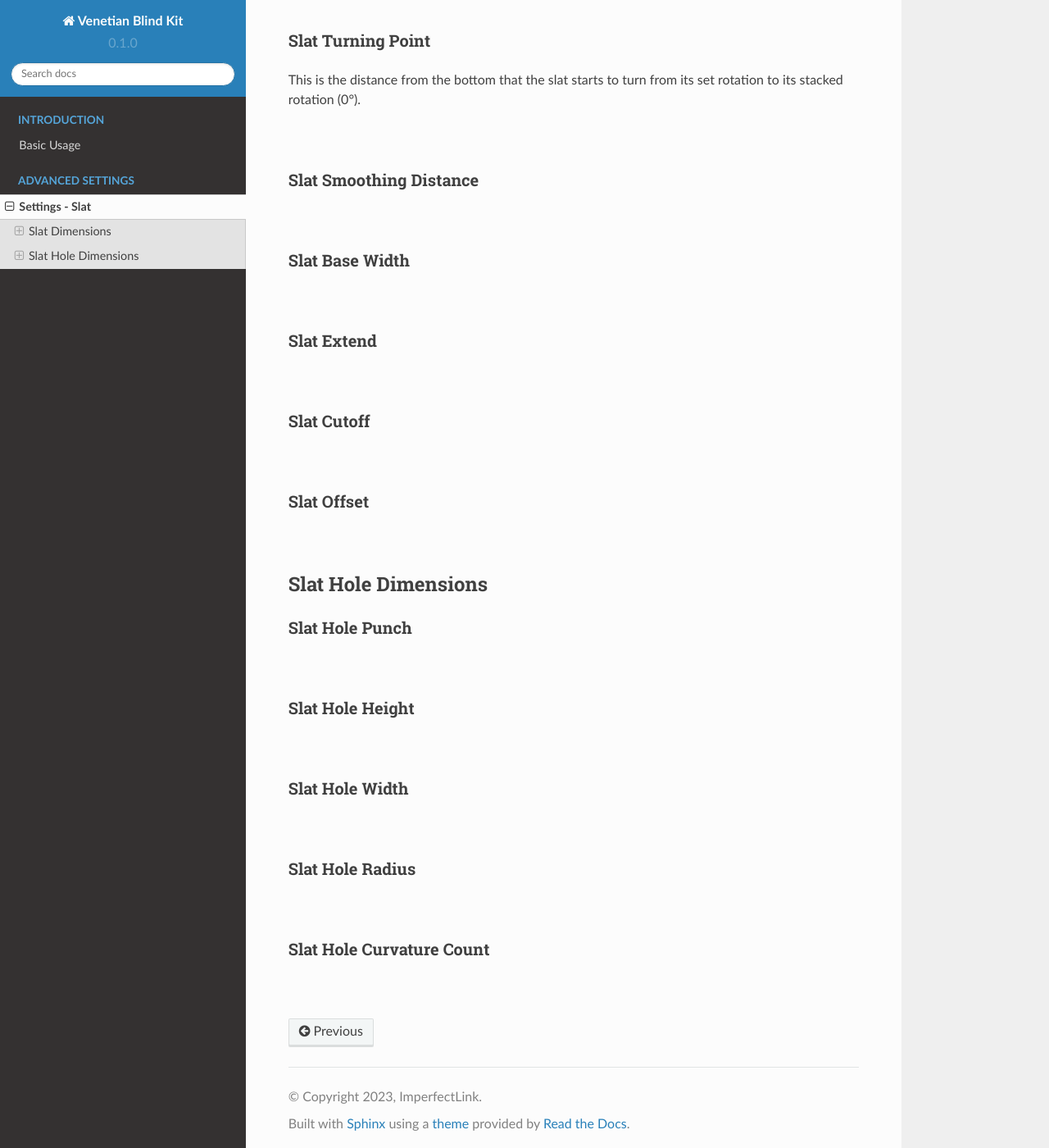
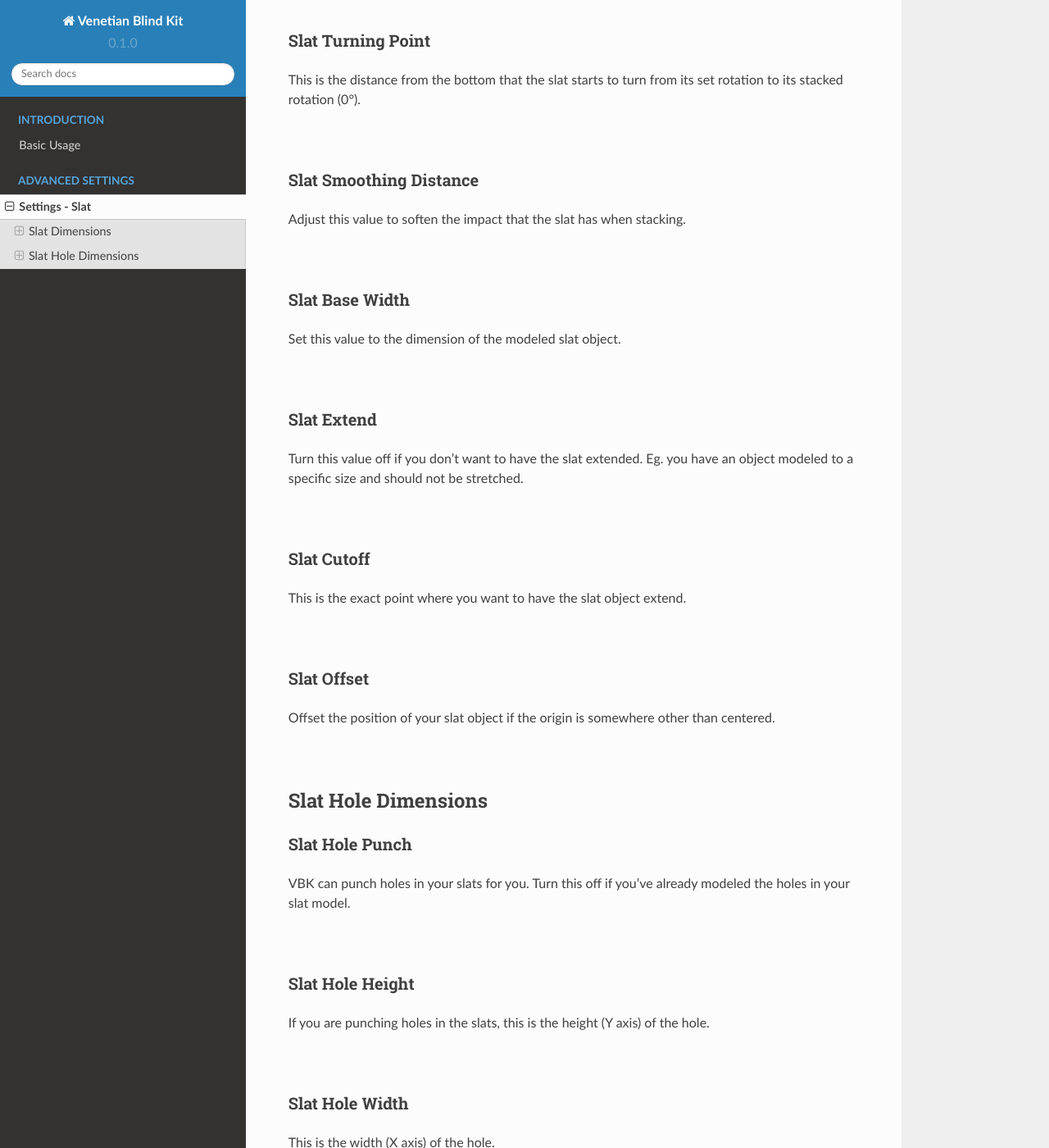
Before and after one commit to imperfectlink/VenetianBlindKit, a Sphinx documentation site: the page built from docs/source/slats.rst, in a window 1280 px wide and 1400 px high, scrolled down 2279 px. Shown: the whole window at 82% size. Built offline with Sphinx 7.4.7 and the Read the Docs theme 2.0.0, drawn with Linux system fonts in a browser that asks for light colours; some of the changed text lies outside the part shown.

Commit message:
Update slats.rst

```diff
--- a/docs/source/slats.rst
+++ b/docs/source/slats.rst
@@ -43,25 +43,35 @@ This is the distance from the bottom that the slat starts to turn from its set r
 Slat Smoothing Distance
 ----
 
+Adjust this value to soften the impact that the slat has when stacking.
+
 |
 
 Slat Base Width
 ----
+
+Set this value to the dimension of the modeled slat object.
 
 |
 
 Slat Extend
 ----
 
+Turn this value off if you don't want to have the slat extended. Eg. you have an object modeled to a specific size and should not be stretched.
+
 |
 
 Slat Cutoff
 ----
 
+This is the exact point where you want to have the slat object extend.
+
 |
 
 Slat Offset
 ----
+
+Offset the position of your slat object if the origin is somewhere other than centered.
 
 |
 
@@ -71,24 +81,34 @@ Slat Hole Dimensions
 Slat Hole Punch
 ----
 
+VBK can punch holes in your slats for you. Turn this off if you've already modeled the holes in your slat model.
+
 |
 
 Slat Hole Height
 ----
+
+If you are punching holes in the slats, this is the height (Y axis) of the hole.
 
 |
 
 Slat Hole Width
 ----
 
+This is the width (X axis) of the hole.
+
 |
 
 Slat Hole Radius
 ----
+
+This is the radius of the corner bevel of the slat hole.
 
 |
 
 Slat Hole Curvature Count
 ----
 
+This is the count of the curvature on the corner bevel.
+
 |
```
